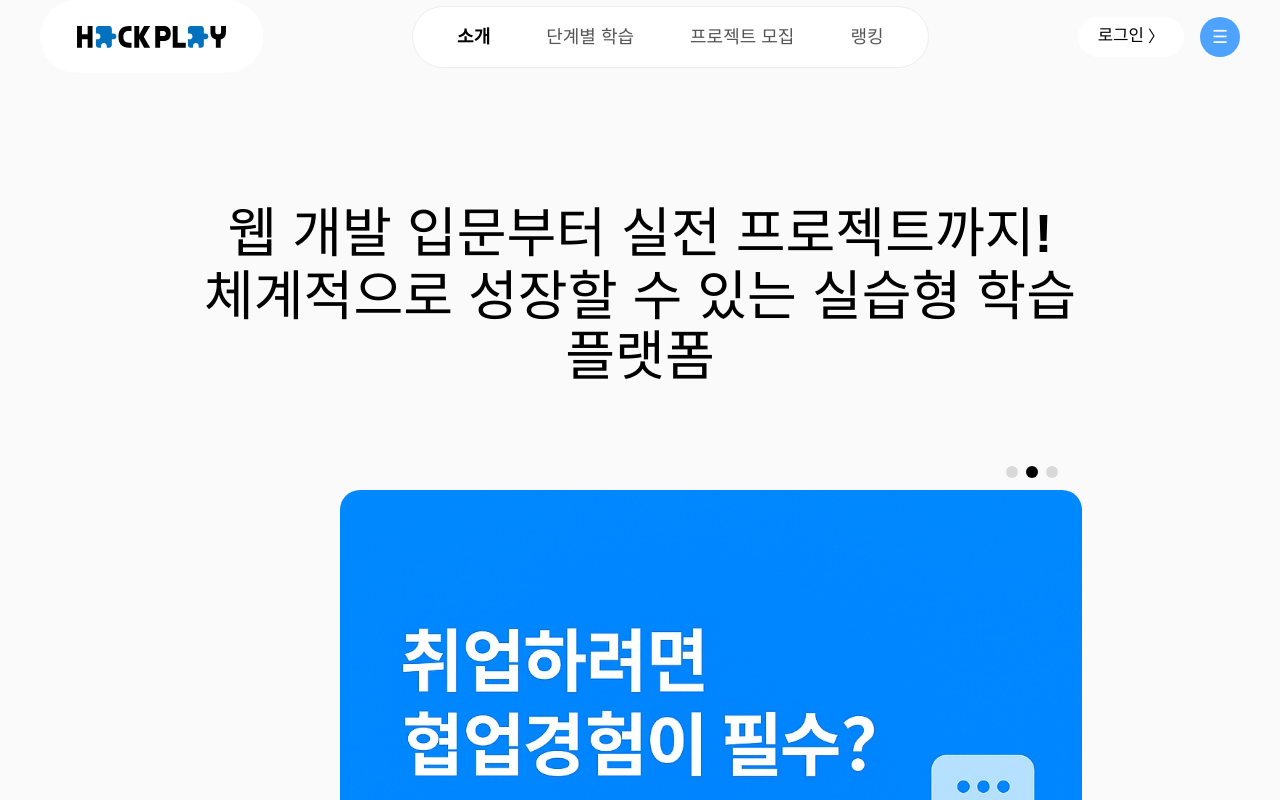
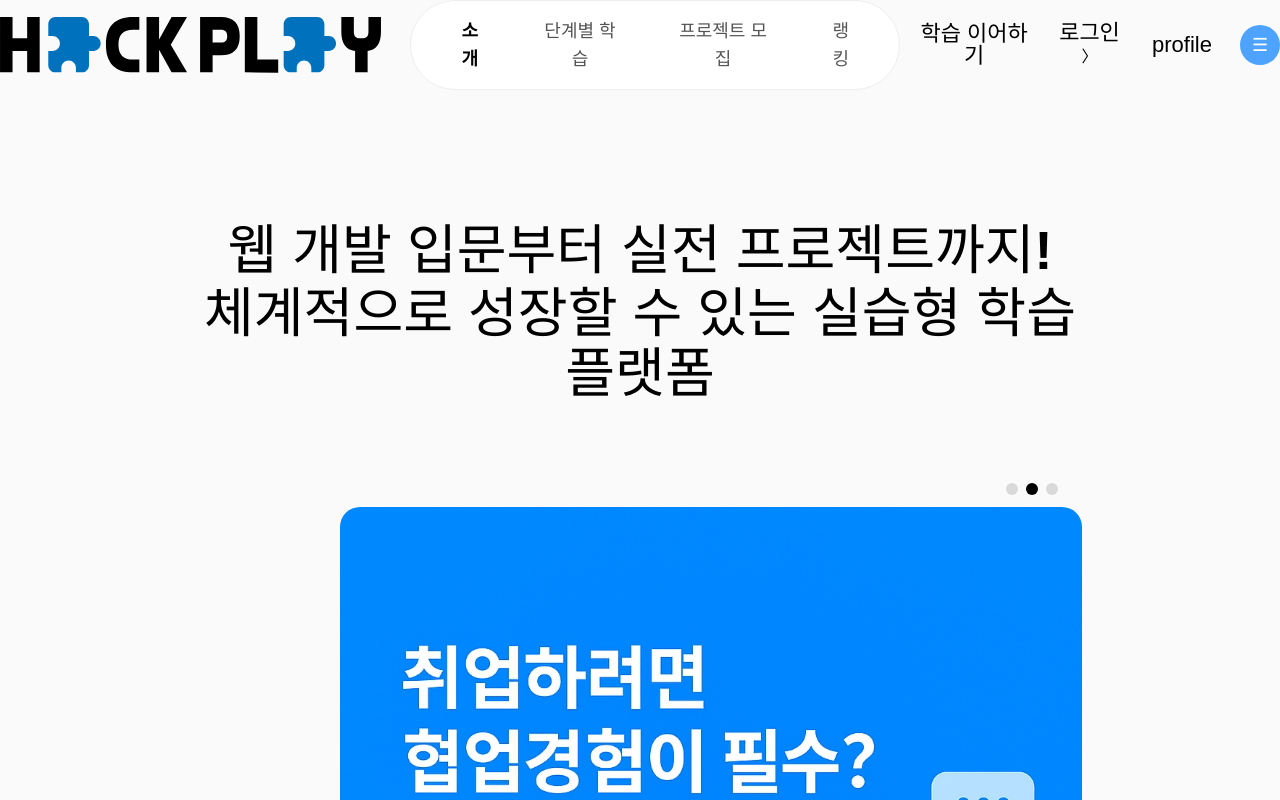
Before and after one commit to hackathon-education/hackplay_front, a React (Vite) app: page / in a window 1280 px wide. Built offline with nearby package versions, Linux system fonts and the light colour scheme; a web font is replaced by a local one.

Commit message:
✨ feat: 학습 이어하기 버튼 추가 (#14)

```diff
--- a/src/components/Header.tsx
+++ b/src/components/Header.tsx
@@ -60,17 +60,19 @@ const Header = () => {
 
   return (
     <header className="bg-gray-50 w-full z-nav">
-      <div className="flex items-center justify-between max-w-[1200px] mx-auto">
+      <div className="flex mx-auto w-full h-[5.625rem] max-w-[1782px]">
+        {/* items-center justify-between */}
         {/* 로고 */}
         <button
-          className="w-full max-w-30 sm:max-w-36 md:max-w-40 lg:max-w-44 xl:max-w-[223px] aspect-[223/73] rounded-4xl bg-white px-5 py-3 sm:px-6 sm:py-3.5 md:px-7 md:py-4 lg:px-8 lg:py-5 xl:px-[2.313rem] xl:pt-[1.438rem] xl:pb-[1.378rem]"
+          className="mr-[1.813rem]"
+          // className="w-full max-w-30 sm:max-w-36 md:max-w-40 lg:max-w-44 xl:max-w-[223px] aspect-[223/73] rounded-4xl bg-white px-5 py-3 sm:px-6 sm:py-3.5 md:px-7 md:py-4 lg:px-8 lg:py-5 xl:px-[2.313rem] xl:pt-[1.438rem] xl:pb-[1.378rem]"
           onClick={() => navigate('/')}
         >
           <img src={logo} alt="logo" className="w-full" />
         </button>
 
         {/* 네비게이션 */}
-        <nav>
+        <nav className="mr-4">
           <ul className="flex gap-8 list-none bg-white px-8 py-2 rounded-full border border-[#eee]">
             <li className={isActive('/') ? 'font-bold' : 'font-medium text-[#555]'}>
               <button
@@ -109,13 +111,18 @@ const Header = () => {
         </nav>
 
         {/* 우측 액션 */}
-        <div className="flex items-center gap-4">
+        <div className="flex items-center">
+          <button className="mr-5">학습 이어하기</button>
+
           <button
-            className="bg-white px-5 py-2 rounded-full text-[1.05rem] font-medium cursor-pointer flex items-center gap-1"
+            className="mr-[1.563rem]"
+            // className="bg-white px-5 py-2 rounded-full text-[1.05rem] font-medium cursor-pointer flex items-center gap-1"
             onClick={() => navigate('/signin')}
           >
             로그인 <span className="text-base">〉</span>
           </button>
+
+          <button className="mr-7">profile</button>
 
           <div className="relative" ref={menuRef}>
             <button
```
